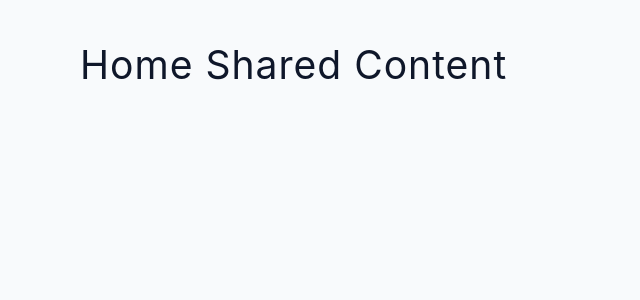
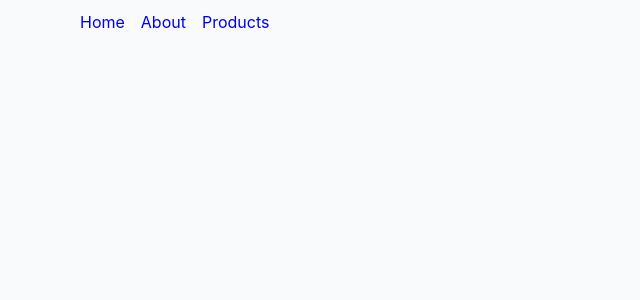
Before and after one commit to BarryCoding/study-react-router6, a React (Vite) app: page / in a window 1280 px wide. Shown: the top 300 px of the page, without its empty margins (0-640 px from the left). Built offline with nearby package versions, Linux system fonts and the light colour scheme.

Commit message:
step7 add Navbar component use by Home page

```diff
--- /dev/null
+++ b/src/components/Navbar.jsx
@@ -0,0 +1,11 @@
+import { Link } from 'react-router-dom';
+const Navbar = () => {
+  return (
+    <nav className='navbar'>
+      <Link to='/'>Home</Link>
+      <Link to='/about'>About</Link>
+      <Link to='/products'>Products</Link>
+    </nav>
+  );
+};
+export default Navbar;
--- a/src/pages/Home.jsx
+++ b/src/pages/Home.jsx
@@ -1,10 +1,13 @@
 import {Link, Outlet} from 'react-router-dom'
+import Navbar from '../components/Navbar';
 const Home = () => {
   return (
+    <>
+    <Navbar />
     <section className='section'>
-      <h2>Home Shared Content</h2>
       <Outlet />
     </section>
+    </>
   );
 };
 export default Home;
```
Also changed, not shown: 1 other file (tests, documents, lock files or other folders).
